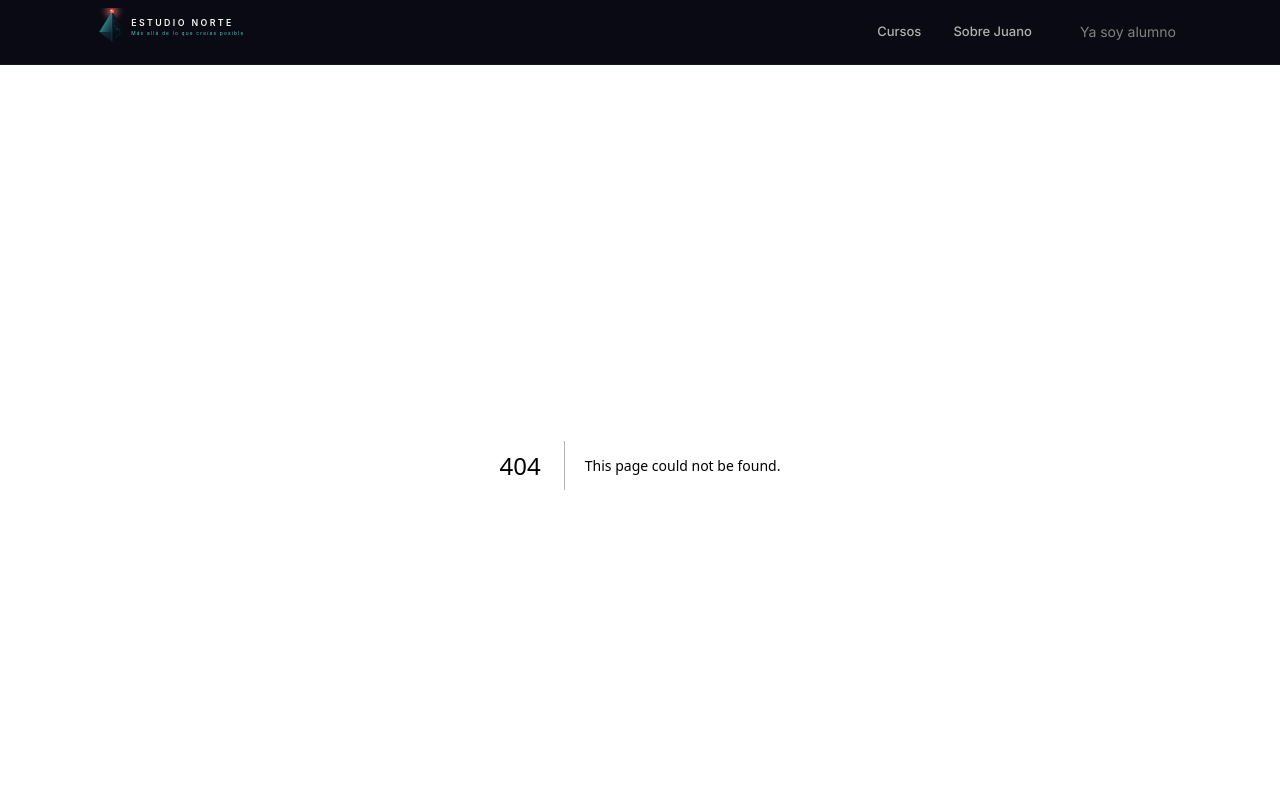
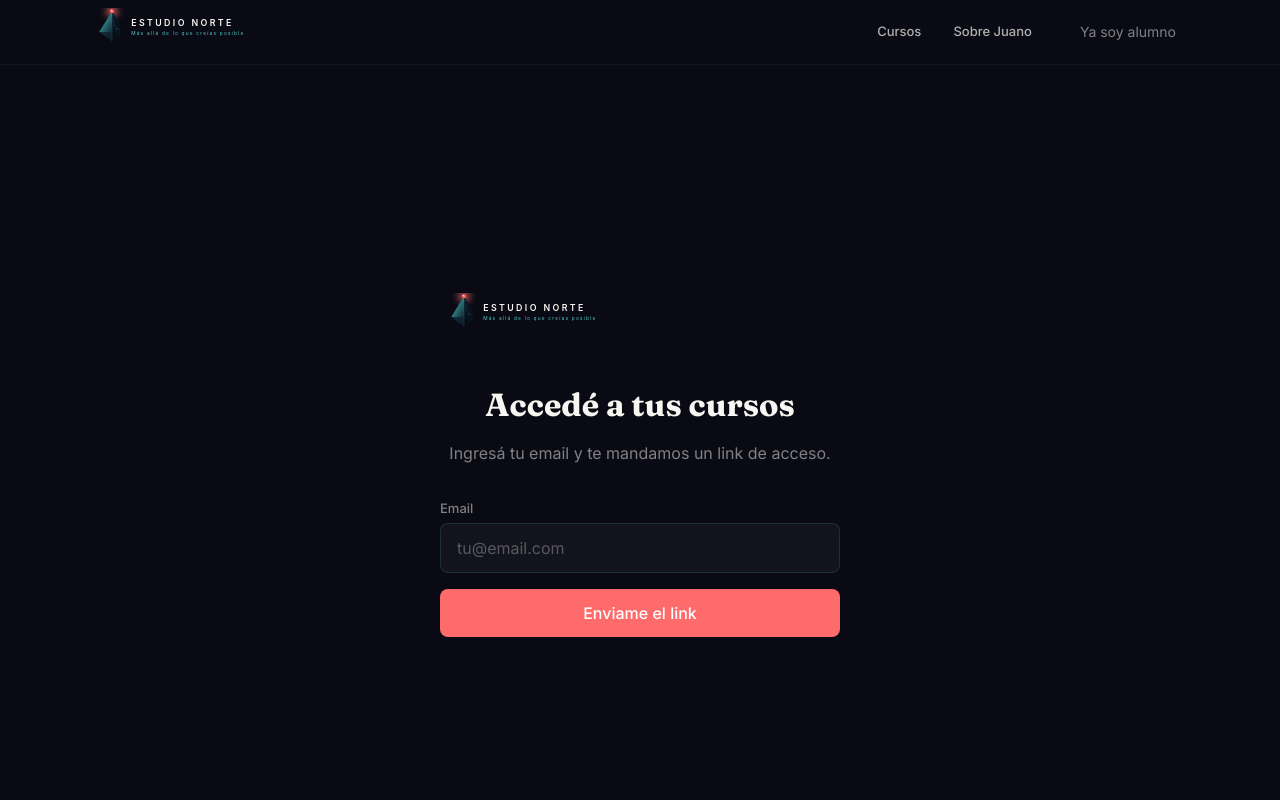
Before and after one commit to estudionortearg/EstudioNorte, a Next.js app: page /login in a window 1280 px wide. Before the commit this address had no page. Shown: the top 800 px of the page. Built offline with nearby package versions, Linux system fonts and the light colour scheme; no server answers.

Commit message:
feat: Supabase Auth — magic link login, session middleware

```diff
--- /dev/null
+++ b/app/auth/callback/route.ts
@@ -0,0 +1,34 @@
+import { createServerClient } from '@supabase/ssr'
+import { cookies } from 'next/headers'
+import { NextResponse } from 'next/server'
+import type { NextRequest } from 'next/server'
+
+export async function GET(request: NextRequest) {
+  const { searchParams, origin } = new URL(request.url)
+  const code = searchParams.get('code')
+  const next = searchParams.get('next') ?? '/dashboard'
+
+  if (code) {
+    const cookieStore = await cookies()
+    const supabase = createServerClient(
+      process.env.NEXT_PUBLIC_SUPABASE_URL!,
+      process.env.NEXT_PUBLIC_SUPABASE_ANON_KEY!,
+      {
+        cookies: {
+          getAll() { return cookieStore.getAll() },
+          setAll(cookiesToSet) {
+            cookiesToSet.forEach(({ name, value, options }) =>
+              cookieStore.set(name, value, options)
+            )
+          },
+        },
+      }
+    )
+    const { error } = await supabase.auth.exchangeCodeForSession(code)
+    if (!error) {
+      return NextResponse.redirect(`${origin}${next}`)
+    }
+  }
+
+  return NextResponse.redirect(`${origin}/login?error=auth_failed`)
+}
--- /dev/null
+++ b/app/dashboard/page.tsx
@@ -0,0 +1,22 @@
+import { createClient } from '@/lib/supabase/server'
+import { redirect } from 'next/navigation'
+
+export default async function DashboardPage() {
+  const supabase = await createClient()
+  const { data: { user } } = await supabase.auth.getUser()
+
+  if (!user) redirect('/login')
+
+  return (
+    <div style={{ minHeight: '100vh', backgroundColor: 'var(--color-bg-deep)', padding: '80px 24px' }}>
+      <div style={{ maxWidth: '1152px', margin: '0 auto' }}>
+        <h1 style={{ fontFamily: 'var(--font-display)', fontWeight: 700, fontSize: '40px', color: 'var(--color-text)' }}>
+          Mi dashboard
+        </h1>
+        <p style={{ color: 'var(--color-text-muted)', marginTop: '8px' }}>
+          Bienvenido, {user.email}
+        </p>
+      </div>
+    </div>
+  )
+}
--- /dev/null
+++ b/app/login/page.tsx
@@ -0,0 +1,87 @@
+'use client'
+import { useState } from 'react'
+import { createClient } from '@/lib/supabase/client'
+import { Button } from '@/components/ui'
+import { Input } from '@/components/ui'
+import { Logo } from '@/components/ui'
+
+export default function LoginPage() {
+  const [email, setEmail] = useState('')
+  const [loading, setLoading] = useState(false)
+  const [sent, setSent] = useState(false)
+  const [error, setError] = useState('')
+
+  const handleSubmit = async (e: React.FormEvent) => {
+    e.preventDefault()
+    setLoading(true)
+    setError('')
+
+    const supabase = createClient()
+    const { error } = await supabase.auth.signInWithOtp({
+      email,
+      options: {
+        emailRedirectTo: `${window.location.origin}/auth/callback`,
+      },
+    })
+
+    if (error) {
+      setError(error.message)
+    } else {
+      setSent(true)
+    }
+    setLoading(false)
+  }
+
+  return (
+    <div style={{
+      minHeight: '100vh',
+      backgroundColor: 'var(--color-bg-deep)',
+      display: 'flex',
+      alignItems: 'center',
+      justifyContent: 'center',
+      padding: '24px'
+    }}>
+      <div style={{ width: '100%', maxWidth: '400px' }}>
+        <div style={{ textAlign: 'center', marginBottom: '40px' }}>
+          <Logo size="md" />
+        </div>
+
+        {sent ? (
+          <div style={{ textAlign: 'center' }}>
+            <p style={{ fontSize: '32px', marginBottom: '16px' }}>✉️</p>
+            <h1 style={{ fontFamily: 'var(--font-display)', fontWeight: 700, fontSize: '28px', color: 'var(--color-text)', marginBottom: '12px' }}>
+              Revisá tu email
+            </h1>
+            <p style={{ color: 'var(--color-text-muted)', lineHeight: 1.6 }}>
+              Te mandamos un link de acceso a <strong style={{ color: 'var(--color-text)' }}>{email}</strong>. Hacé click en el link para entrar.
+            </p>
+          </div>
+        ) : (
+          <>
+            <h1 style={{ fontFamily: 'var(--font-display)', fontWeight: 700, fontSize: '32px', color: 'var(--color-text)', marginBottom: '12px', textAlign: 'center' }}>
+              Accedé a tus cursos
+            </h1>
+            <p style={{ color: 'var(--color-text-muted)', marginBottom: '32px', textAlign: 'center', lineHeight: 1.6 }}>
+              Ingresá tu email y te mandamos un link de acceso.
+            </p>
+
+            <form onSubmit={handleSubmit} style={{ display: 'flex', flexDirection: 'column', gap: '16px' }}>
+              <Input
+                type="email"
+                label="Email"
+                placeholder="tu@email.com"
+                value={email}
+                onChange={e => setEmail(e.target.value)}
+                required
+                error={error}
+              />
+              <Button variant="primary" type="submit" disabled={loading} style={{ width: '100%' }}>
+                {loading ? 'Enviando...' : 'Enviame el link'}
+              </Button>
+            </form>
+          </>
+        )}
+      </div>
+    </div>
+  )
+}
--- a/components/layout/Header.tsx
+++ b/components/layout/Header.tsx
@@ -1,9 +1,12 @@
 'use client'
 
 import Link from 'next/link'
-import { useState } from 'react'
+import { useState, useEffect } from 'react'
+import { useRouter } from 'next/navigation'
 import { Logo } from '@/components/ui'
 import { Button } from '@/components/ui'
+import { createClient } from '@/lib/supabase/client'
+import type { User } from '@supabase/supabase-js'
 
 const navLinks = [
   { href: '/cursos', label: 'Cursos' },
@@ -33,6 +36,32 @@ function NavLink({ href, label }: { href: string; label: string }) {
 }
 
 export default function Header() {
+  const [user, setUser] = useState<User | null>(null)
+  const router = useRouter()
+
+  useEffect(() => {
+    const supabase = createClient()
+    supabase.auth.getUser().then(({ data }) => setUser(data.user))
+
+    const { data: { subscription } } = supabase.auth.onAuthStateChange((_event, session) => {
+      setUser(session?.user ?? null)
+    })
+
+    return () => subscription.unsubscribe()
+  }, [])
+
+  const handleSignOut = async () => {
+    const supabase = createClient()
+    await supabase.auth.signOut()
+    router.push('/')
+  }
+
+  const truncatedEmail = user?.email
+    ? user.email.length > 20
+      ? user.email.slice(0, 20) + '…'
+      : user.email
+    : null
+
   return (
     <header
       style={{
@@ -65,16 +94,33 @@ export default function Header() {
           {navLinks.map((link) => (
             <NavLink key={link.href} href={link.href} label={link.label} />
           ))}
+          {user ? (
+            <div style={{ display: 'flex', alignItems: 'center', gap: '12px' }}>
+              <span style={{ fontSize: '13px', color: 'rgba(247,247,242,0.5)' }}>
+                {truncatedEmail}
+              </span>
+              <Button variant="ghost" size="sm" onClick={handleSignOut}>
+                Salir
+              </Button>
+            </div>
+          ) : (
             <Button href="/login" variant="ghost" size="sm">
               Ya soy alumno
             </Button>
+          )}
         </div>
 
         {/* Mobile: only show button */}
         <div className="flex md:hidden">
+          {user ? (
+            <Button variant="ghost" size="sm" onClick={handleSignOut}>
+              Salir
+            </Button>
+          ) : (
             <Button href="/login" variant="ghost" size="sm">
               Ya soy alumno
             </Button>
+          )}
         </div>
       </nav>
     </header>
--- /dev/null
+++ b/lib/supabase/client.ts
@@ -0,0 +1,8 @@
+import { createBrowserClient } from '@supabase/ssr'
+
+export function createClient() {
+  return createBrowserClient(
+    process.env.NEXT_PUBLIC_SUPABASE_URL!,
+    process.env.NEXT_PUBLIC_SUPABASE_ANON_KEY!
+  )
+}
--- /dev/null
+++ b/lib/supabase/server.ts
@@ -0,0 +1,24 @@
+import { createServerClient } from '@supabase/ssr'
+import { cookies } from 'next/headers'
+
+export async function createClient() {
+  const cookieStore = await cookies()
+  return createServerClient(
+    process.env.NEXT_PUBLIC_SUPABASE_URL!,
+    process.env.NEXT_PUBLIC_SUPABASE_ANON_KEY!,
+    {
+      cookies: {
+        getAll() {
+          return cookieStore.getAll()
+        },
+        setAll(cookiesToSet) {
+          try {
+            cookiesToSet.forEach(({ name, value, options }) =>
+              cookieStore.set(name, value, options)
+            )
+          } catch {}
+        },
+      },
+    }
+  )
+}
--- /dev/null
+++ b/middleware.ts
@@ -0,0 +1,56 @@
+import { createServerClient } from '@supabase/ssr'
+import { NextResponse, type NextRequest } from 'next/server'
+
+export async function middleware(request: NextRequest) {
+  let supabaseResponse = NextResponse.next({ request })
+
+  const supabase = createServerClient(
+    process.env.NEXT_PUBLIC_SUPABASE_URL!,
+    process.env.NEXT_PUBLIC_SUPABASE_ANON_KEY!,
+    {
+      cookies: {
+        getAll() {
+          return request.cookies.getAll()
+        },
+        setAll(cookiesToSet) {
+          cookiesToSet.forEach(({ name, value }) => request.cookies.set(name, value))
+          supabaseResponse = NextResponse.next({ request })
+          cookiesToSet.forEach(({ name, value, options }) =>
+            supabaseResponse.cookies.set(name, value, options)
+          )
+        },
+      },
+    }
+  )
+
+  const { data: { user } } = await supabase.auth.getUser()
+
+  const { pathname } = request.nextUrl
+
+  // Protect private routes
+  const privateRoutes = ['/dashboard', '/aprender', '/perfil', '/certificados']
+  const isPrivateRoute = privateRoutes.some(route => pathname.startsWith(route))
+
+  if (isPrivateRoute && !user) {
+    const redirectUrl = request.nextUrl.clone()
+    redirectUrl.pathname = '/login'
+    redirectUrl.searchParams.set('next', pathname)
+    return NextResponse.redirect(redirectUrl)
+  }
+
+  // Protect admin routes
+  if (pathname.startsWith('/admin')) {
+    const adminEmail = process.env.ADMIN_EMAIL
+    if (!user || user.email !== adminEmail) {
+      return NextResponse.redirect(new URL('/login', request.url))
+    }
+  }
+
+  return supabaseResponse
+}
+
+export const config = {
+  matcher: [
+    '/((?!_next/static|_next/image|favicon.ico|.*\\.(?:svg|png|jpg|jpeg|gif|webp)$).*)',
+  ],
+}
```
Also changed, not shown: 1 other file (tests, documents, lock files or other folders). Lines whose indentation alone changed are shown as unchanged.
